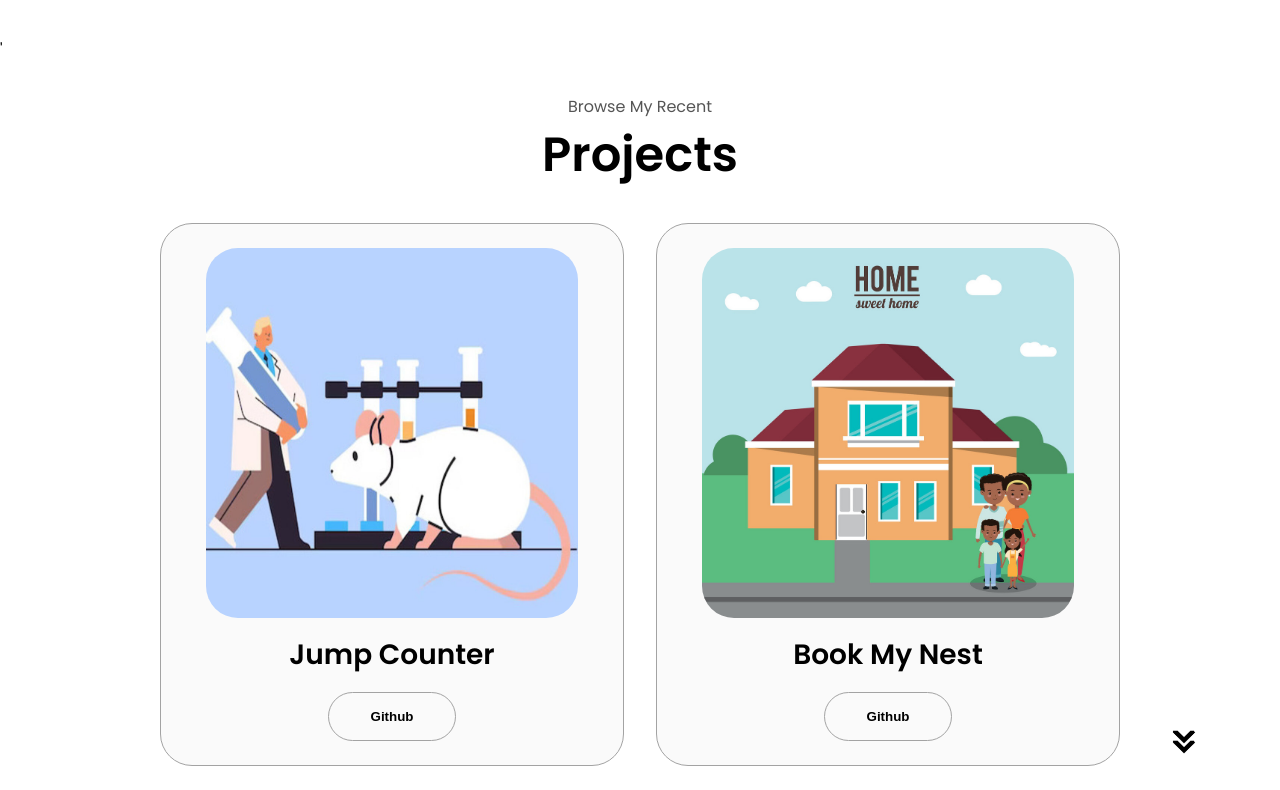
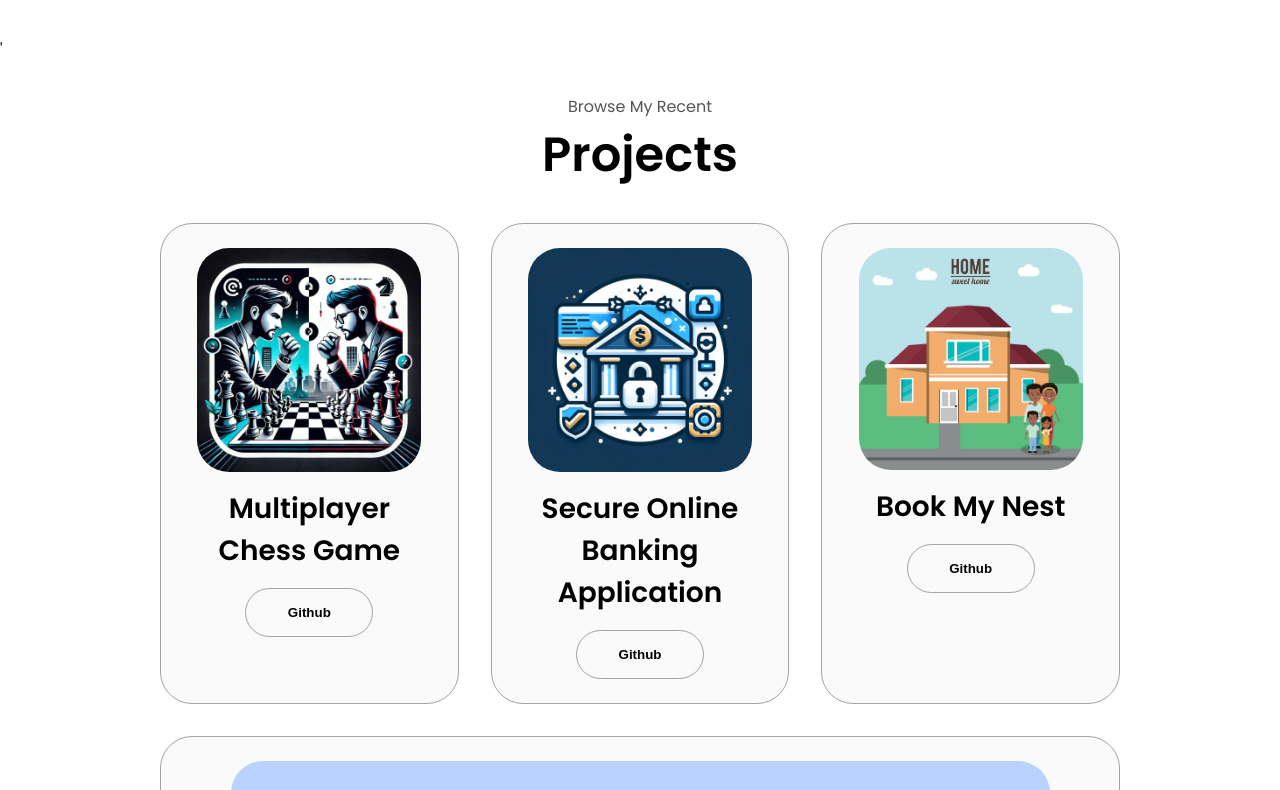
Before and after one commit to Ajithwk/Personal_Portfolio, a plain HTML site: page index.html in a window 1280 px wide. Shown: the part 3070-3860 px from the top of the page. Drawn offline with Linux system fonts and the light colour scheme.

Commit message:
Updated files and added new assets

```diff
--- a/index.html
+++ b/index.html
@@ -48,11 +48,11 @@
         <div class="btn-container">
           <button
             class="btn btn-color-2"
-            onclick="window.open('./assets/AjithKumarPoori.pdf')"
+            onclick="window.open('./assets/Ajith-Kumar-Poori.pdf')"
           >
             Download CV
           </button>
-          <button class="btn btn-color-1" onclick="location.href='./#contact'">
+          <button class="btn btn-color-1" onclick="location.href='#contact'">
             Contact Info
           </button>
         </div>
@@ -107,7 +107,7 @@
           <div class="text-container">
             <p>
               Passionate and versatile Computer Science professional with a Master's in Computer Science from
-              Indiana University. Experienced in both research and development.Proficient in a wide range of
+              Indiana University. Experienced in both research and development. Proficient in a wide range of
               technologies, including Java, Python, ReactJS, Spring Boot, and more. Excited about innovation,
               collaboration, and the limitless possibilities in the world of technology. Let's connect and
               explore opportunities!
@@ -407,22 +407,46 @@
           <div class="details-container color-container">
             <div class="article-container">
               <img
-                src="./assets/jumpCounter2.jpg"
-                alt="Project 1"
+                src="./assets/Multiplayer-Chess-Game-Profile.jpg"
+                alt="Project 3"
                 class="project-img"
               />
             </div>
-            <h2 class="experience-sub-title project-title">Jump Counter</h2>
+            <h2 class="experience-sub-title project-title">Multiplayer Chess Game</h2>
             <div class="btn-container">
               <button
                 class="btn btn-color-2 project-btn"
-                onclick="location.href='https://github.com/Ajithwk/Jump-Counter-Develop.git'"
+                onclick="location.href='https://github.com/Ajithwk/Multiplayer-Chess-Game.git'"
               >
                 Github
               </button>
               <!-- <button
                 class="btn btn-color-2 project-btn"
-                onclick="location.href='https://github.com/Ajithwk'"
+                onclick="location.href='https://github.com/'"
+              >
+                Live Demo
+              </button> -->
+            </div>
+          </div>
+          <div class="details-container color-container">
+            <div class="article-container">
+              <img
+                src="./assets/Bank-Of-Indiana-Profile.jpg"
+                alt="Project 2"
+                class="project-img"
+              />
+            </div>
+            <h2 class="experience-sub-title project-title">Secure Online Banking Application</h2>
+            <div class="btn-container">
+              <button
+                class="btn btn-color-2 project-btn"
+                onclick="location.href='https://github.com/Ajithwk/Bank-Of-Indiana---Secure-Online-Banking-Application.git'"
+              >
+                Github
+              </button>
+              <!-- <button
+                class="btn btn-color-2 project-btn"
+                onclick="location.href='https://github.com/'"
               >
                 Live Demo
               </button> -->
@@ -452,30 +476,34 @@
               </button> -->
             </div>
           </div>
-          <!-- <div class="details-container color-container">
+
+          <div class="details-container color-container">
             <div class="article-container">
               <img
-                src="./assets/project-3.png"
-                alt="Project 3"
+                src="./assets/jumpCounter2.jpg"
+                alt="Project 1"
                 class="project-img"
               />
             </div>
-            <h2 class="experience-sub-title project-title">Project Three</h2>
+            <h2 class="experience-sub-title project-title">Jump Counter</h2>
             <div class="btn-container">
               <button
                 class="btn btn-color-2 project-btn"
-                onclick="location.href='https://github.com/'"
+                onclick="location.href='https://github.com/Ajithwk/Jump-Counter-Develop.git'"
               >
                 Github
               </button>
-              <button
+              <!-- <button
                 class="btn btn-color-2 project-btn"
-                onclick="location.href='https://github.com/'"
+                onclick="location.href='https://github.com/Ajithwk'"
               >
                 Live Demo
-              </button>
+              </button> -->
             </div>
-          </div> -->
+          </div>
+
+
+
         </div>
       </div>
       <img
```
Also changed, not shown: assets/Bank-Of-Indiana-Profile.jpg (added), assets/DALL·E 2024-07-30 15.03.05 - Create a profile picture for a project titled 'Multiplayer-Chess-Game'. The image should be square with a sleek and modern design. Include two players.webp (added), assets/Multiplayer-Chess-Game-Profile.jpg (added), assets/ajpoori.jpg, 4 other files.
